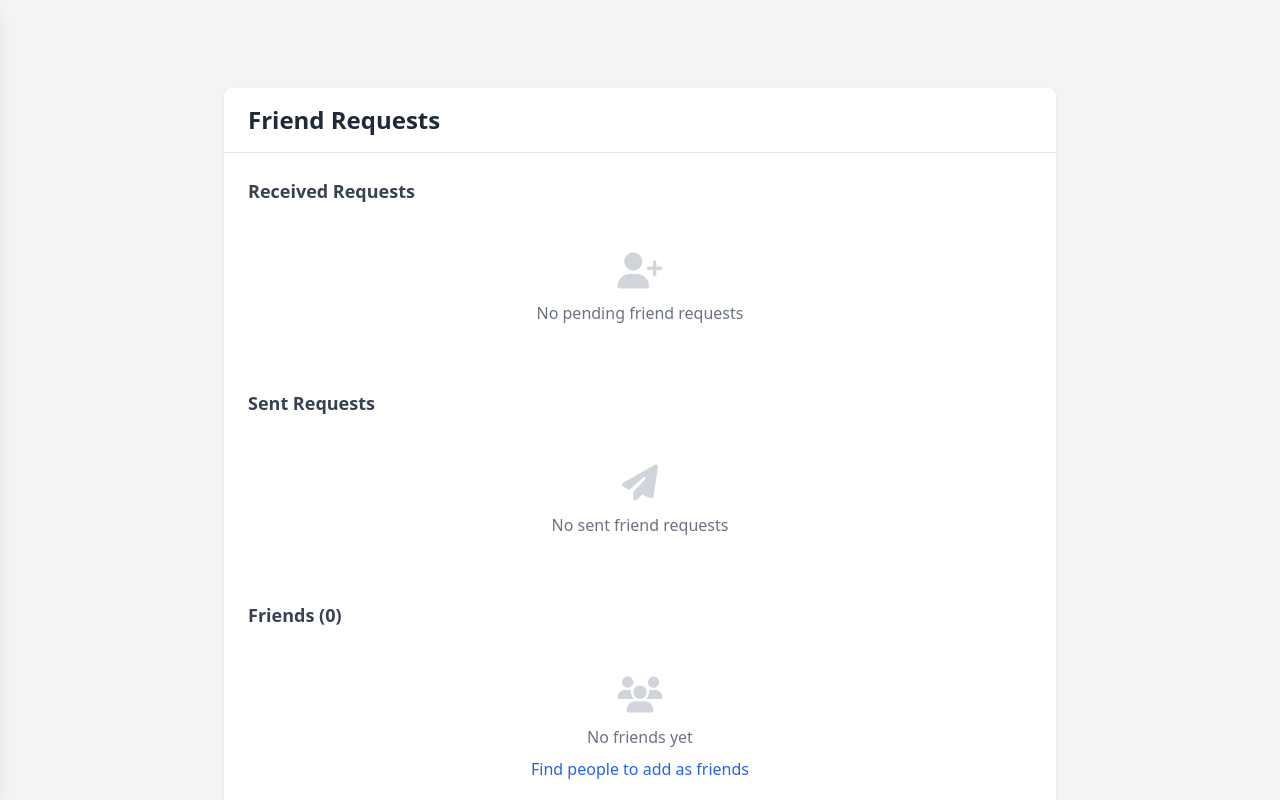
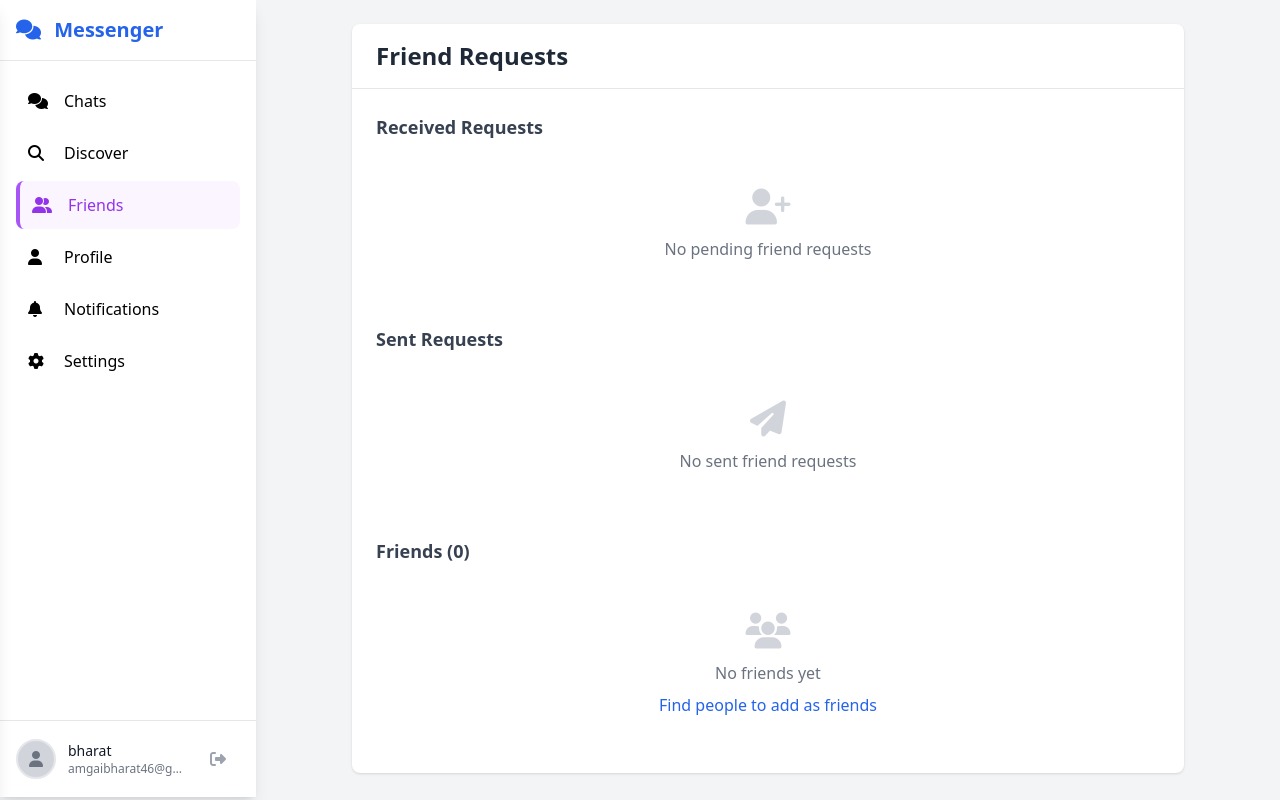
Before and after one commit to BharatAmgain/mini_messenger_app, a Django app: page /accounts/friend-requests/ in a window 1280 px wide. Run offline with Django 4.2, Linux system fonts and the light colour scheme; a user stored in the database is signed in; data comes from the database, SQL or seed files in the repository; some libraries are stand-ins or nearby versions.

Commit message:
first commit

```diff
--- a/templates/base.html
+++ b/templates/base.html
@@ -112,27 +112,6 @@
             .mobile-back-button {
                 display: none;
             }
-
-            /* Desktop top navigation */
-            .desktop-top-nav {
-                position: fixed;
-                top: 0;
-                left: 0;
-                right: 0;
-                height: 64px;
-                background: white;
-                border-bottom: 1px solid #e5e7eb;
-                z-index: 100;
-                display: flex;
-                align-items: center;
-                padding: 0 24px;
-            }
-
-            /* Adjust main content for desktop top nav */
-            .desktop-main-content {
-                padding-top: 64px;
-                height: 100vh;
-            }
         }
 
         /* Custom scrollbar */
@@ -555,8 +421,88 @@
 
     <!-- Main Content -->
     <div class="flex h-full">
+        <!-- Desktop Sidebar -->
+        <div class="mobile-hidden w-64 bg-white shadow-lg flex flex-col">
+            <!-- Logo -->
+            <div class="p-4 border-b border-gray-200">
+                <h1 class="text-xl font-bold text-blue-600">
+                    <i class="fas fa-comments mr-2"></i>
+                    Messenger
+                </h1>
+            </div>
+
+            <!-- Navigation -->
+            <nav class="flex-1 p-4 space-y-1">
+                <a href="{% url 'chat_home' %}"
+                   class="flex items-center p-3 rounded-lg hover:bg-blue-50 transition duration-200 {% if request.resolver_match.url_name == 'chat_home' or request.resolver_match.url_name == 'conversation' %}bg-blue-50 text-blue-600 border-l-4 border-blue-500{% endif %}">
+                    <i class="fas fa-comments w-6"></i>
+                    <span class="ml-3">Chats</span>
+                </a>
+
+                <a href="{% url 'discover_users' %}"
+                   class="flex items-center p-3 rounded-lg hover:bg-green-50 transition duration-200 {% if request.resolver_match.url_name == 'discover_users' %}bg-green-50 text-green-600 border-l-4 border-green-500{% endif %}">
+                    <i class="fas fa-search w-6"></i>
+                    <span class="ml-3">Discover</span>
+                </a>
+
+                <a href="{% url 'friend_requests' %}"
+                   class="flex items-center p-3 rounded-lg hover:bg-purple-50 transition duration-200 {% if request.resolver_match.url_name == 'friend_requests' %}bg-purple-50 text-purple-600 border-l-4 border-purple-500{% endif %}">
+                    <i class="fas fa-user-friends w-6"></i>
+                    <span class="ml-3">Friends</span>
+                </a>
+
+                <a href="{% url 'profile' %}"
+                   class="flex items-center p-3 rounded-lg hover:bg-yellow-50 transition duration-200 {% if request.resolver_match.url_name == 'profile' or request.resolver_match.url_name == 'profile_edit' %}bg-yellow-50 text-yellow-600 border-l-4 border-yellow-500{% endif %}">
+                    <i class="fas fa-user w-6"></i>
+                    <span class="ml-3">Profile</span>
+                </a>
+
+                <a href="{% url 'notifications' %}"
+                   class="flex items-center p-3 rounded-lg hover:bg-red-50 transition duration-200 {% if request.resolver_match.url_name == 'notifications' %}bg-red-50 text-red-600 border-l-4 border-red-500{% endif %}">
+                    <i class="fas fa-bell w-6"></i>
+                    <span class="ml-3">Notifications</span>
+                    {% if user.is_authenticated %}
+                    <span class="notification-badge ml-auto bg-red-500 text-white text-xs rounded-full w-5 h-5 flex items-center justify-center hidden">
+                        0
+                    </span>
+                    {% endif %}
+                </a>
+
+                <a href="{% url 'settings_main' %}"
+                   class="flex items-center p-3 rounded-lg hover:bg-gray-100 transition duration-200 {% if request.resolver_match.url_name == 'settings_main' %}bg-gray-100 text-gray-900 border-l-4 border-gray-500{% endif %}">
+                    <i class="fas fa-cog w-6"></i>
+                    <span class="ml-3">Settings</span>
+                </a>
+            </nav>
+
+            <!-- User Info -->
+            <div class="p-4 border-t border-gray-200">
+                <div class="flex items-center space-x-3">
+                    {% if user.profile_picture and user.profile_picture.url %}
+                    <img src="{{ user.profile_picture.url }}" alt="{{ user.username }}"
+                         class="profile-picture">
+                    {% else %}
+                    <div class="profile-picture bg-gray-300 flex items-center justify-center">
+                        <i class="fas fa-user text-gray-500"></i>
+                    </div>
+                    {% endif %}
+                    <div class="flex-1 min-w-0">
+                        <p class="text-sm font-medium text-gray-900 truncate">{{ user.username }}</p>
+                        <p class="text-xs text-gray-500 truncate">{{ user.email|truncatechars:20 }}</p>
+                    </div>
+                    <form method="POST" action="{% url 'logout' %}">
+                        {% csrf_token %}
+                        <button type="submit" class="p-2 text-gray-400 hover:text-red-600 transition duration-200"
+                                title="Logout">
+                            <i class="fas fa-sign-out-alt"></i>
+                        </button>
+                    </form>
+                </div>
+            </div>
+        </div>
+
         <!-- Main Content Area -->
-        <div class="flex-1 flex flex-col desktop-main-content main-content">
+        <div class="flex-1 flex flex-col main-content">
             <!-- Messages Display -->
             {% if messages %}
             <div class="bg-white border-b border-gray-200 p-4">
@@ -655,8 +601,6 @@
             const closeMobileMenu = document.getElementById('closeMobileMenu');
             const mobileMenuOverlay = document.getElementById('mobileMenuOverlay');
             const mobileMenu = document.getElementById('mobileMenu');
-            const userDropdownButton = document.getElementById('userDropdownButton');
-            const userDropdownMenu = document.getElementById('userDropdownMenu');
 
             function openMobileMenu() {
                 mobileMenu.classList.add('open');
@@ -670,19 +614,6 @@
                 document.body.style.overflow = 'auto';
             }
 
-            // Desktop user dropdown functionality
-            function toggleUserDropdown() {
-                if (userDropdownMenu) {
-                    userDropdownMenu.classList.toggle('open');
-                }
-            }
-
-            function closeUserDropdown() {
-                if (userDropdownMenu) {
-                    userDropdownMenu.classList.remove('open');
-                }
-            }
-
             if (mobileMenuButton) {
                 mobileMenuButton.addEventListener('click', openMobileMenu);
             }
@@ -693,17 +624,6 @@
 
             if (mobileMenuOverlay) {
                 mobileMenuOverlay.addEventListener('click', closeMobileMenuFunc);
-            }
-
-            if (userDropdownButton) {
-                userDropdownButton.addEventListener('click', toggleUserDropdown);
-
-                // Close dropdown when clicking outside
-                document.addEventListener('click', function(event) {
-                    if (!userDropdownButton.contains(event.target) && !userDropdownMenu.contains(event.target)) {
-                        closeUserDropdown();
-                    }
-                });
             }
 
             // Auto-hide messages after 5 seconds
```
Also changed, not shown: other parts of templates/base.html (+0 -113 lines).
